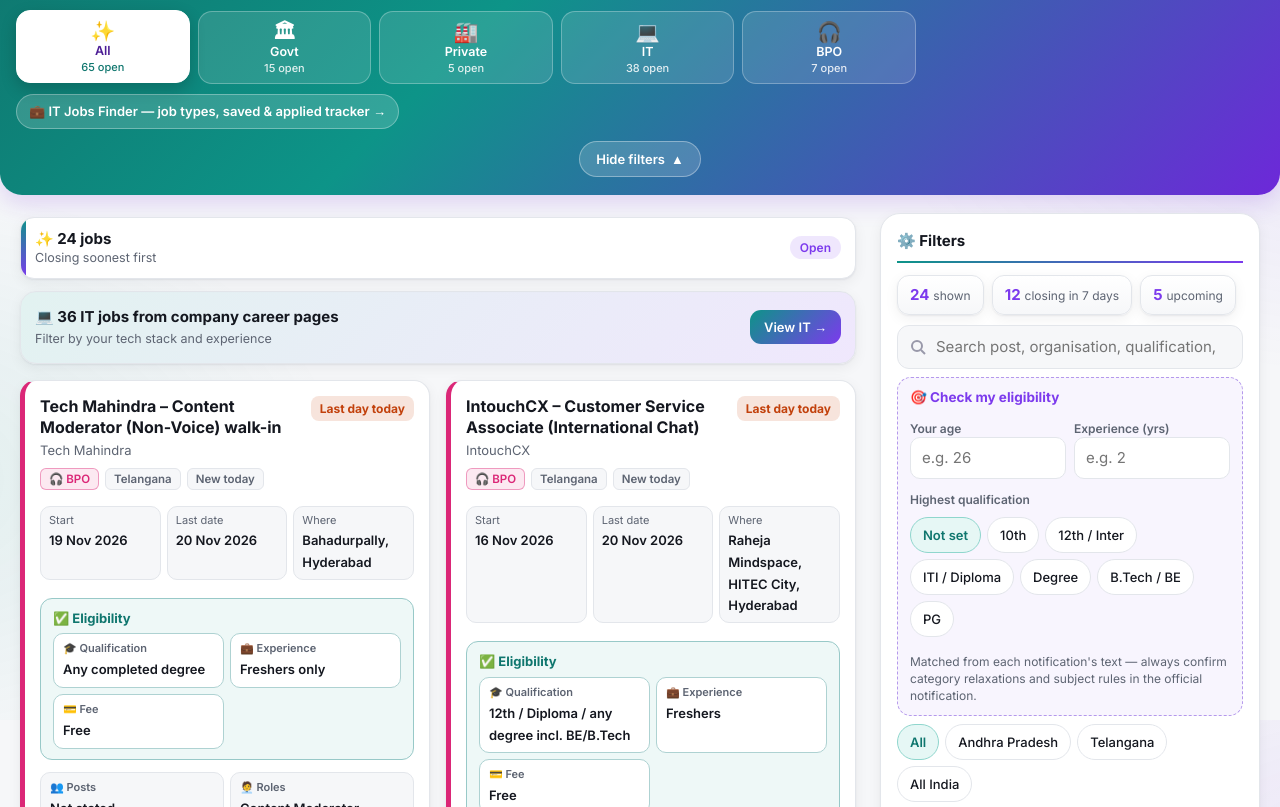
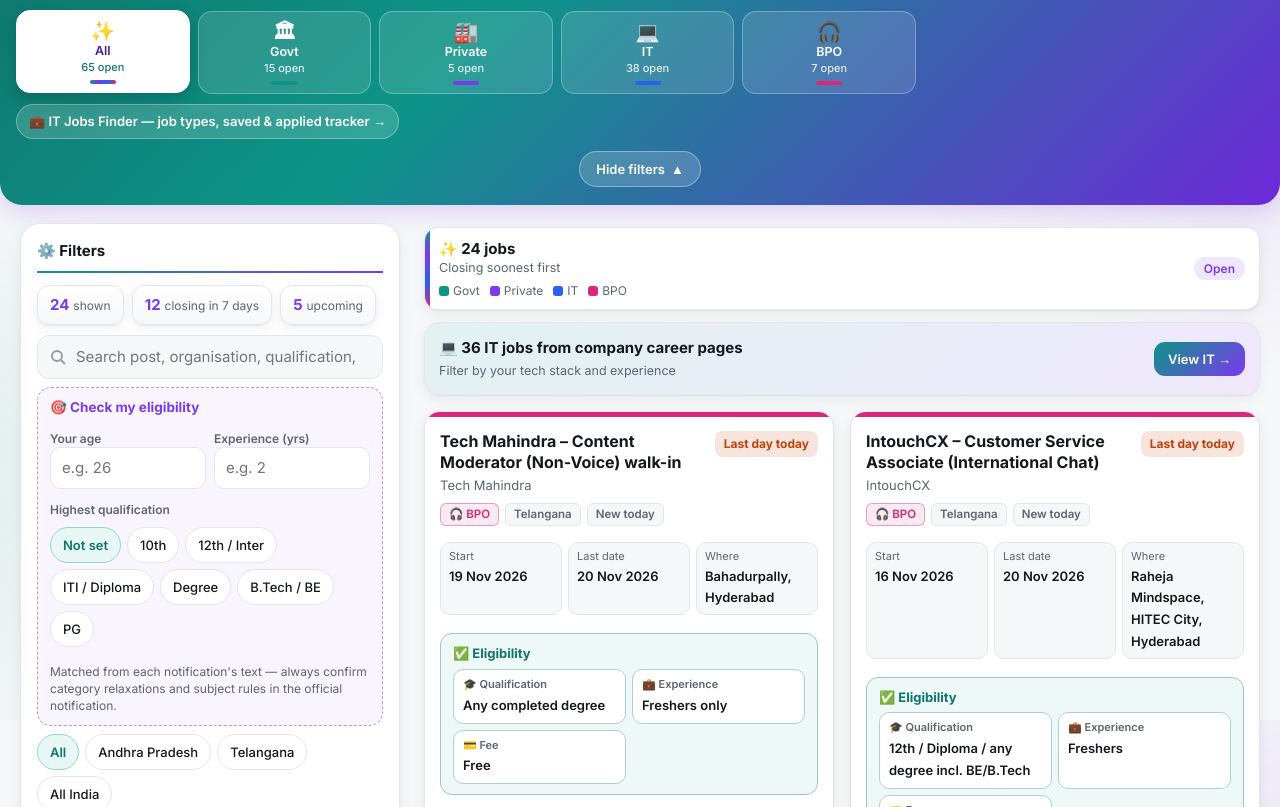
Before and after one commit to unnamedstreakbreaker/job-portal-self, a plain HTML site: page site/index.html in a window 1280 px wide. Shown: the part 80-887 px from the top of the page. Drawn offline with Linux system fonts and the light colour scheme.

Commit message:
Filters sidebar on the left; colour stripes synced with badges + legend
Co-Authored-By: Claude Opus 5.5 <noreply@anthropic.com>
Claude-Session: https://claude.ai/code/session_01XQg8Btri9t5r4ugNrqo1r4

```diff
--- a/site/index.html
+++ b/site/index.html
@@ -115,8 +115,9 @@ input[type=search]:focus{outline:none;border-color:var(--teal);box-shadow:0 0 0
 .stat b{color:var(--purple)}
 main{padding:14px 16px 40px}
 .list{gap:12px}
-.job{border-radius:16px;box-shadow:var(--shadow);border:1px solid var(--line);border-left:5px solid var(--c-govt);padding:15px 15px 14px}
-.job[data-sec="Private"]{border-left-color:var(--c-pvt)}.job[data-sec="IT"]{border-left-color:var(--c-it)}.job[data-sec="BPO"]{border-left-color:var(--c-bpo)}
+.job{--acc:var(--c-govt);border-radius:16px;box-shadow:var(--shadow);border:1px solid var(--line);padding:19px 15px 14px;position:relative;overflow:hidden}
+.job::before{content:"";position:absolute;left:0;right:0;top:0;height:5px;background:var(--acc)}
+.job[data-sec="Private"]{--acc:var(--c-pvt)}.job[data-sec="IT"],#itList .job{--acc:var(--c-it)}.job[data-sec="BPO"]{--acc:var(--c-bpo)}
 .job h2{font-size:16px}
 .tag.govt{color:var(--c-govt);border-color:color-mix(in srgb,var(--c-govt) 40%,transparent);background:color-mix(in srgb,var(--c-govt) 10%,transparent)}
 .tag.pvt{color:var(--c-pvt);border-color:color-mix(in srgb,var(--c-pvt) 40%,transparent);background:color-mix(in srgb,var(--c-pvt) 10%,transparent)}
@@ -160,7 +161,11 @@ body{background:
  radial-gradient(900px 500px at 110% 20%,color-mix(in srgb,var(--purple) 10%,transparent),transparent 60%),
  radial-gradient(800px 500px at -10% 70%,color-mix(in srgb,var(--teal) 10%,transparent),transparent 60%),var(--bg);background-attachment:fixed}
 .resbar{display:flex;align-items:center;justify-content:space-between;gap:8px;flex-wrap:wrap;margin:4px 0 12px;padding:10px 14px;border-radius:14px;background:var(--card);border:1px solid var(--line);box-shadow:var(--shadow);position:relative;overflow:hidden}
-.resbar::before{content:"";position:absolute;inset:0 auto 0 0;width:5px;background:linear-gradient(180deg,var(--teal),var(--purple))}
+.resbar::before{content:"";position:absolute;inset:0 auto 0 0;width:5px;background:var(--acc,linear-gradient(180deg,var(--teal),var(--purple)))}
+.legend{display:flex;gap:10px;flex-wrap:wrap;font-size:12px;color:var(--mute);margin-top:4px}.legend i{display:inline-block;width:10px;height:10px;border-radius:3px;margin-right:4px;vertical-align:-1px}
+.cat::after{content:"";display:block;width:26px;height:4px;border-radius:3px;margin-top:4px;background:var(--acc)}
+.cat[data-cat="All"]{--acc:linear-gradient(90deg,var(--c-govt),var(--c-pvt),var(--c-it),var(--c-bpo))}.cat[data-cat="Govt"]{--acc:var(--c-govt)}.cat[data-cat="Private"]{--acc:var(--c-pvt)}.cat[data-cat="IT"]{--acc:var(--c-it)}.cat[data-cat="BPO"]{--acc:var(--c-bpo)}
+html{--c-govt:#0d9488;--c-pvt:#7c3aed;--c-it:#2563eb;--c-bpo:#db2777}
 .resbar b{font-size:15px}
 .resbar .rs{font-size:12.5px;color:var(--mute)}
 .resbar .pill{font-size:12px;font-weight:600;padding:3px 10px;border-radius:999px;background:color-mix(in srgb,var(--purple) 12%,transparent);color:var(--purple)}
@@ -180,8 +185,10 @@ html[data-theme="dark"] .sitefoot{background:linear-gradient(135deg,#0b4f4a,#115
 #side{display:none}
 @media (min-width:1024px){
   .wrap{max-width:1320px}
-  .layout{max-width:1320px;margin:0 auto;padding:0 20px;display:grid;grid-template-columns:minmax(0,1fr) 380px;gap:24px;align-items:start}
-  .layout>main{padding:18px 0 40px;max-width:none;margin:0}
+  .layout{max-width:1320px;margin:0 auto;padding:0 20px;display:grid;grid-template-columns:380px minmax(0,1fr);gap:24px;align-items:start}
+  .layout>main{padding:18px 0 40px;max-width:none;margin:0;grid-column:2;grid-row:1}
+  #side{grid-column:1;grid-row:1}
+  .hdr-collapsed .layout>main{grid-column:1}
   #side{display:block;position:sticky;top:14px;margin-top:18px;max-height:calc(100vh - 28px);overflow:auto;overscroll-behavior:contain;scrollbar-width:thin;background:var(--card);border:1px solid var(--line);border-radius:20px;box-shadow:var(--shadow);padding:16px}
   #side::before{content:"⚙️ Filters";display:block;font-weight:700;font-size:15px;margin-bottom:10px;padding-bottom:10px;border-bottom:2px solid transparent;border-image:linear-gradient(90deg,var(--teal),var(--purple)) 1}
   #side .collapse{display:block;opacity:1;pointer-events:auto}
@@ -464,7 +471,8 @@ function render(){
   if(it)renderIT();else renderGovt();
   const rb=document.getElementById('resbar');const ic={All:'✨',Govt:'🏛',Private:'🏭',IT:'💻',BPO:'🎧'}[state.cat]||'';
   const shown=it?document.querySelectorAll('#itList article.job').length+document.querySelectorAll('#itExtra article.job').length:document.querySelectorAll('#list article.job').length;
-  rb.innerHTML=`<div><b>${ic} ${shown} ${state.cat==='All'?'jobs':state.cat+' jobs'}</b><div class="rs">${it?'Ranked by your tech stack':'Closing soonest first'}${state.region&&state.region!=='All'&&!it?' · '+esc(state.region):''}</div></div><span class="pill">${it?'IT career pages':esc(state.status)}</span>`;
+  rb.style.setProperty('--acc',{Govt:'var(--c-govt)',Private:'var(--c-pvt)',IT:'var(--c-it)',BPO:'var(--c-bpo)'}[state.cat]||'linear-gradient(180deg,var(--c-govt),var(--c-pvt),var(--c-it),var(--c-bpo))');
+  rb.innerHTML=`<div><b>${ic} ${shown} ${state.cat==='All'?'jobs':state.cat+' jobs'}</b><div class="rs">${it?'Ranked by your tech stack':'Closing soonest first'}${state.region&&state.region!=='All'&&!it?' · '+esc(state.region):''}</div>${state.cat==='All'?'<div class="legend"><span><i style="background:var(--c-govt)"></i>Govt</span><span><i style="background:var(--c-pvt)"></i>Private</span><span><i style="background:var(--c-it)"></i>IT</span><span><i style="background:var(--c-bpo)"></i>BPO</span></div>':''}</div><span class="pill">${it?'IT career pages':esc(state.status)}</span>`;
 }
 function renderGovt(){
   chips(document.getElementById('regionChips'),'region',['All','Andhra Pradesh','Telangana','All India']);
```
Also changed, not shown: site/it/index.html (+11 -5 lines).
